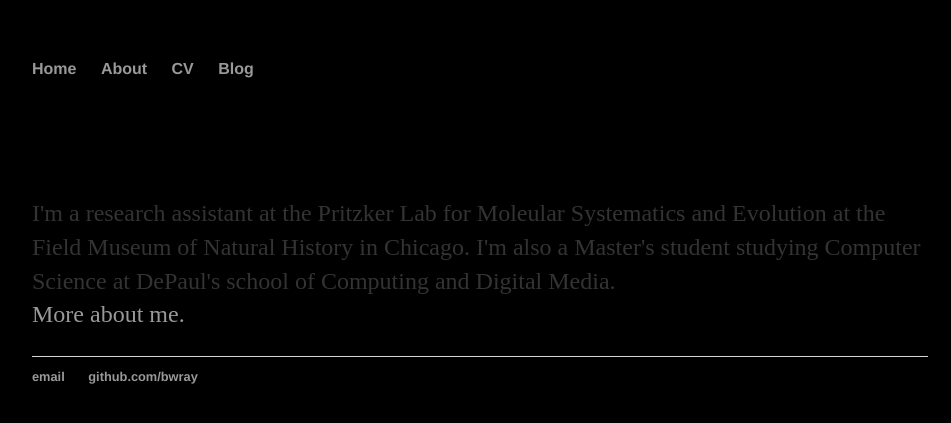
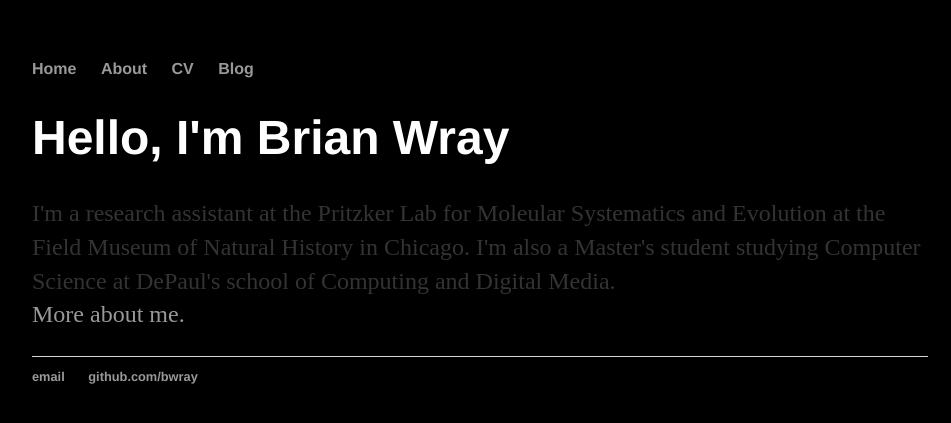
Before and after one commit to bwray/bwray.github.io, a Jekyll site: the page built from index.html, in a window 1280 px wide. Shown: the top 423 px of the page, without its empty margins (160-1111 px from the left). Built offline with Jekyll 4.4.1, drawn with Linux system fonts in a browser that asks for light colours.

Commit message:
Try again
CSS noob problems. Trying to format the text color to be white.

```diff
--- a/_layouts/default.html
+++ b/_layouts/default.html
@@ -5,8 +5,8 @@
 			<!-- link to main stylesheet -->
 			<link rel="stylesheet" type="text/css" href="/css/main.css">
 		</head>
-		<body style="background-color:black;"
-		      color: white;>
+		<body style="background-color:black;
+			     color:white;">
 			<nav>
 	    		<ul>
 	        		<li><a href="/">Home</a></li>
```
